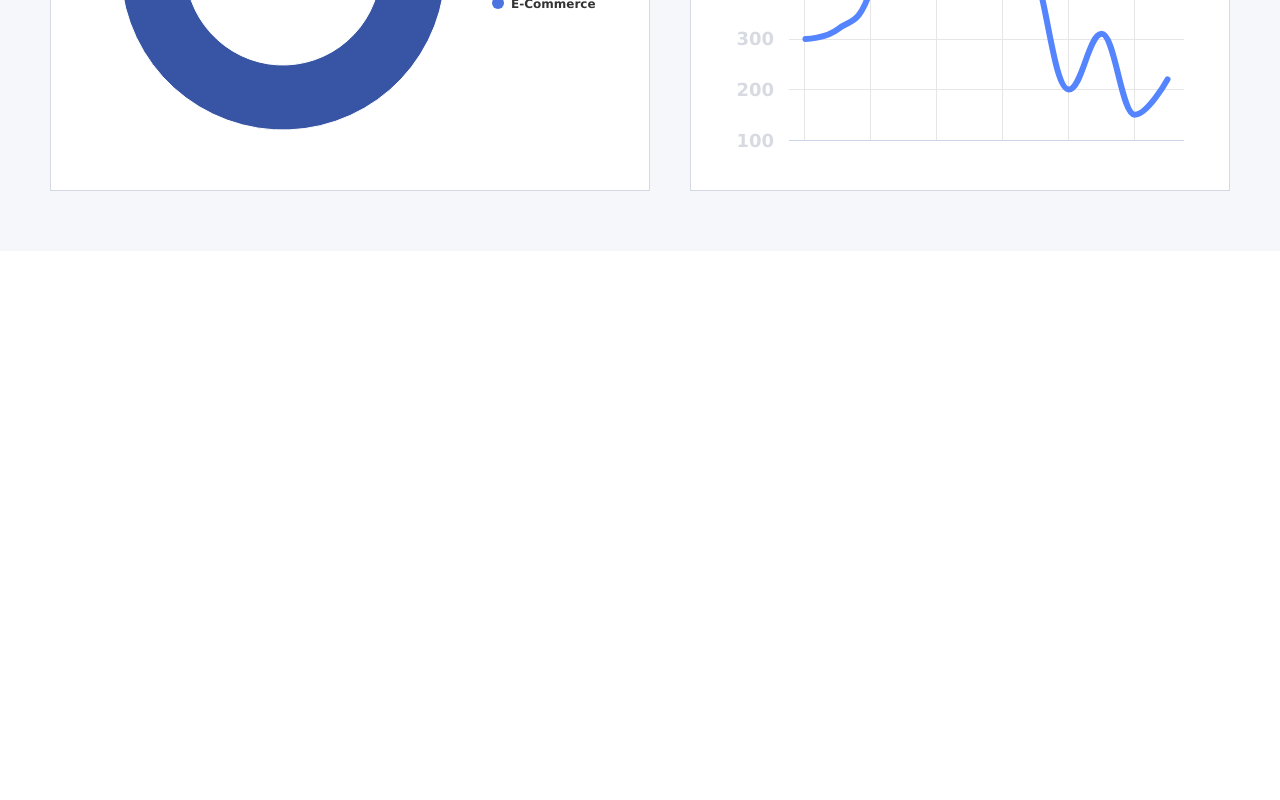
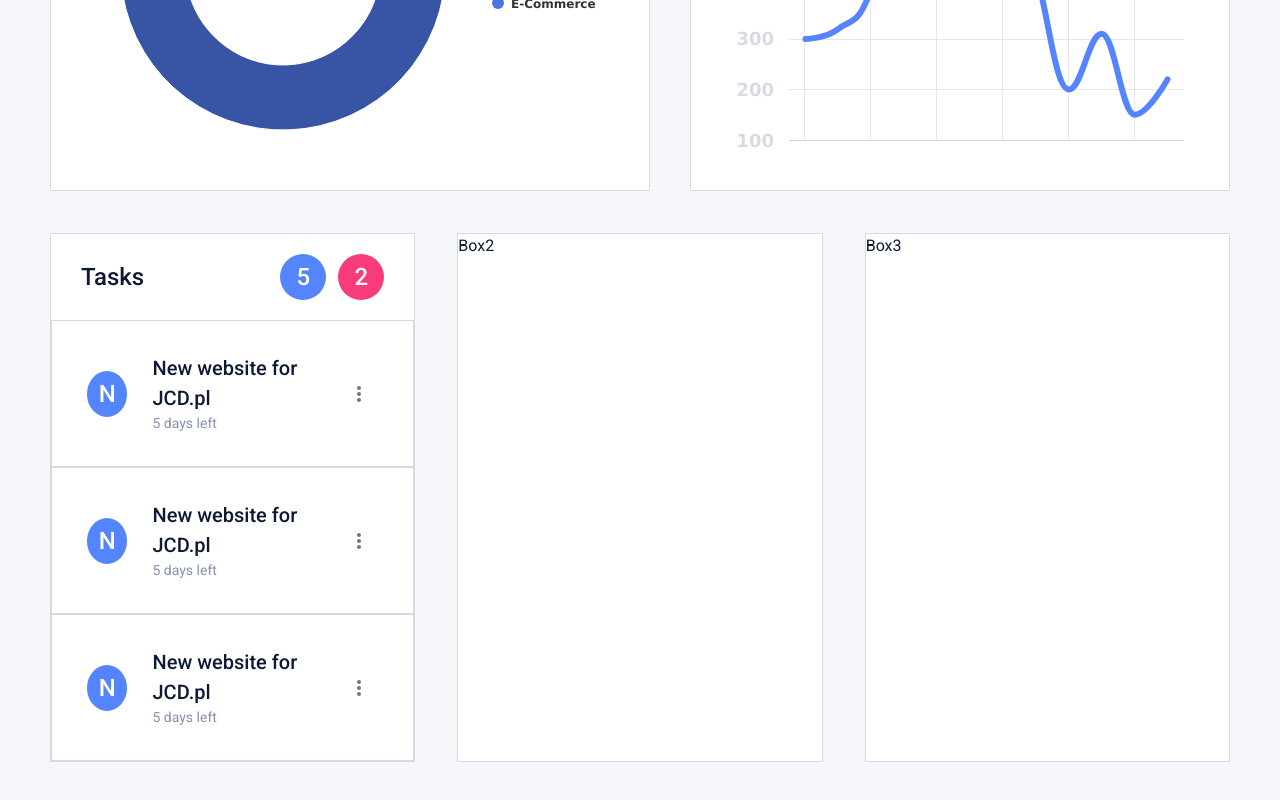
Before and after one commit to AlexKobiliansky/mercury, a React (Create React App) app: page / in a window 1280 px wide. Shown: the part 616-1416 px from the top of the page. Before the commit the page ends 867 px from the top, so only its background shows below. Built offline with nearby package versions, Linux system fonts and the light colour scheme; sample sign-in values are in the browser's storage.

Commit message:
add Tasks box on home page

```diff
--- a/src/components/Home/Home.jsx
+++ b/src/components/Home/Home.jsx
@@ -10,6 +10,8 @@ import HighchartsReact from 'highcharts-react-official';
 //config
 import SalesChartConfig from "../../config/SalesChart.config";
 import ReportChartConfig from "../../config/ReportChart.config";
+import Label from "../ui/atoms/Label/Label";
+import Task from "../Workflow/Task/Task";
 
 function Home(props) {
 
@@ -87,38 +89,56 @@ function Home(props) {
         <div className={s.home}>
             <h1>Hello {name}!</h1>
             <div className={s.homeTop}>
-                <Box>
-                    <div className={s.boxPadding}>
+                <Box customClass={s.boxPadding}>
                     <BoxHeader>
                         <h2>Your sales</h2>
                         <Select
                             data={SalesDataSelect}
-                                changeOption = {changeSalesSelect}
+                            changeOption={changeSalesSelect}
                         />
                     </BoxHeader>
                     <HighchartsReact
                         highcharts={Highcharts}
                         options={salesChartData}
                     />
-                    </div>
                 </Box>
 
-                <Box>
-                    <div className={s.boxPadding}>
+                <Box customClass={s.boxPadding}>
                     <BoxHeader>
                         <h2>Report</h2>
                         <Select
                             data={ReportsDataSelect}
-                                changeOption = {changeReportSelect}
+                            changeOption={changeReportSelect}
                         />
                     </BoxHeader>
                     <HighchartsReact
                         highcharts={Highcharts}
                         options={reportsChartData}
                     />
+                </Box>
             </div>
+
+            <div className={s.homeBottom}>
+                <Box>
+                    <BoxHeader customClass={s.paddingHeader}>
+                        <h3>Tasks</h3>
+                        <div className={s.labelsWrap}>
+                            <Label>5</Label>
+                            <Label customClass={s.redLabel}>2</Label>
+                        </div>
+                    </BoxHeader>
+                    <Task />
+                    <Task />
+                    <Task />
                 </Box>
 
+                <Box>
+                    Box2
+                </Box>
+
+                <Box>
+                    Box3
+                </Box>
             </div>
         </div>
     );
--- a/src/components/Home/Home.module.sass
+++ b/src/components/Home/Home.module.sass
@@ -1,3 +1,5 @@
+@import 'vars'
+
 .boxPadding
   padding: 35px
 
@@ -5,9 +7,26 @@
   display: flex
   flex-wrap: wrap
   justify-content: space-between
+  margin-bottom: 42px
   &>div
     &:first-child
       width: 600px
     &:nth-child(2)
       overflow: hidden
       width: calc(100% - 640px)
+
+.homeBottom
+  display: grid
+  grid-template-columns: repeat(3, 1fr)
+  grid-gap: 42px
+
+.redLabel
+  background-color: $acc-red!important
+  margin-left: 12px
+
+.paddingHeader
+  padding: 20px 30px
+
+.labelsWrap
+  display: flex
+  align-items: center
--- a/src/components/Layouts/DefaultLayout/Header/Header.jsx
+++ b/src/components/Layouts/DefaultLayout/Header/Header.jsx
@@ -3,14 +3,13 @@ import Hamburger from './Hamburger/Hamburger';
 import SearchLine from './SearchLine/SearchLine';
 import UserMnu from "./UserMnu/UserMnu";
 import s from './Header.module.sass';
+import Button from "../../../ui/atoms/Button/Button";
 
 //Material UI
 import Badge from '@material-ui/core/Badge';
 import MailIcon from '@material-ui/icons/Mail';
 import NotificationsIcon from '@material-ui/icons/Notifications';
 import { makeStyles } from '@material-ui/core/styles';
-import Button from "../../../ui/atoms/Button/Button";
-
 
 const useStyles = makeStyles((theme) => ({
     root: {
--- a/src/components/Layouts/DefaultLayout/PageContent/PageContent.module.sass
+++ b/src/components/Layouts/DefaultLayout/PageContent/PageContent.module.sass
@@ -13,3 +13,8 @@
     font-weight: 700
     color: #8492af
     margin: 0
+  h3
+    font-size: 24px
+    margin: 0
+    line-height: 1
+    font-weight: 500
--- /dev/null
+++ b/src/components/Workflow/Task/Task.jsx
@@ -0,0 +1,58 @@
+import React from 'react';
+import classnames from 'classnames';
+import Label from "../../ui/atoms/Label/Label";
+
+//Material UI imports
+import IconButton from '@material-ui/core/IconButton';
+import MoreVertIcon from '@material-ui/icons/MoreVert';
+import Menu from '@material-ui/core/Menu';
+import MenuItem from '@material-ui/core/MenuItem';
+
+//styles
+import s from './Task.module.sass'
+
+
+function Task(props) {
+
+    const [anchorEl, setAnchorEl] = React.useState(null);
+    const open = Boolean(anchorEl);
+
+    const handleClick = (event) => {
+        setAnchorEl(event.currentTarget);
+    };
+
+    const handleClose = () => {
+        setAnchorEl(null);
+    };
+
+
+    return (
+        <div className={classnames(s.task, {[props.customClass] : props.customClass})}>
+            <Label>N</Label>
+            <div className={s.content}>
+                <div className={s.title}>New website for JCD.pl</div>
+                <div className={s.status}>5 days left</div>
+            </div>
+            <IconButton
+                onClick={handleClick}
+            >
+                <MoreVertIcon />
+            </IconButton>
+            <Menu
+                id="long-menu"
+                anchorEl={anchorEl}
+                keepMounted
+                open={open}
+                onClose={handleClose}
+            >
+                <MenuItem onClick={handleClose}>Setting 1</MenuItem>
+                <MenuItem onClick={handleClose}>Setting 2</MenuItem>
+                <MenuItem onClick={handleClose}>Setting 3</MenuItem>
+                <MenuItem onClick={handleClose}>Setting 4</MenuItem>
+            </Menu>
+
+        </div>
+    );
+}
+
+export default Task;
--- /dev/null
+++ b/src/components/Workflow/Task/Task.module.sass
@@ -0,0 +1,16 @@
+.task
+  border: 1px solid #d4d9e3
+  padding: 32px 30px 32px 35px
+  display: flex
+  align-items: center
+
+.content
+  padding-left: 25px
+
+.title
+  font-size: 20px
+  font-weight: 500
+
+.status
+  font-size: 14px
+  color: #8492af
--- a/src/components/ui/atoms/Box/Box.jsx
+++ b/src/components/ui/atoms/Box/Box.jsx
@@ -1,11 +1,12 @@
 import React from 'react';
+import classnames from 'classnames';
 
 //styles
-import s from './Box.module.sass'
+import s from './Box.module.sass';
 
 function Box(props) {
     return (
-        <div className={s.box}>
+        <div  className={classnames(s.box, {[props.customClass] : props.customClass})}>
             {props.children}
         </div>
     );
--- a/src/components/ui/atoms/BoxHeader/BoxHeader.jsx
+++ b/src/components/ui/atoms/BoxHeader/BoxHeader.jsx
@@ -1,10 +1,12 @@
 import React from 'react';
+import classnames from 'classnames';
 
+//styles
 import s from './BoxHeader.module.sass'
 
 function BoxHeader(props) {
     return (
-        <div className={s.header}>
+        <div className={classnames(s.header, {[props.customClass] : props.customClass})}>
             {props.children}
         </div>
     );
--- /dev/null
+++ b/src/components/ui/atoms/Label/Label.jsx
@@ -0,0 +1,15 @@
+import React from 'react';
+import classnames from 'classnames';
+
+//styles
+import s from './Label.module.sass';
+
+function Label(props) {
+    return (
+        <div className={classnames(s.label, {[props.customClass] : props.customClass})}>
+            {props.children}
+        </div>
+    );
+}
+
+export default Label;
--- /dev/null
+++ b/src/components/ui/atoms/Label/Label.module.sass
@@ -0,0 +1,12 @@
+@import 'vars'
+
+.label
+  width: 46px
+  height: 46px
+  border-radius: 50%
+  background-color: $acc-blue
+  color: #fff
+  font-weight: 500
+  font-size: 24px
+  text-align: center
+  line-height: 46px
```
Also changed, not shown: src/components/ui/atoms/BoxHeader/BoxHeader.module.sass (line endings or trailing spaces). Lines whose indentation alone changed are shown as unchanged.
